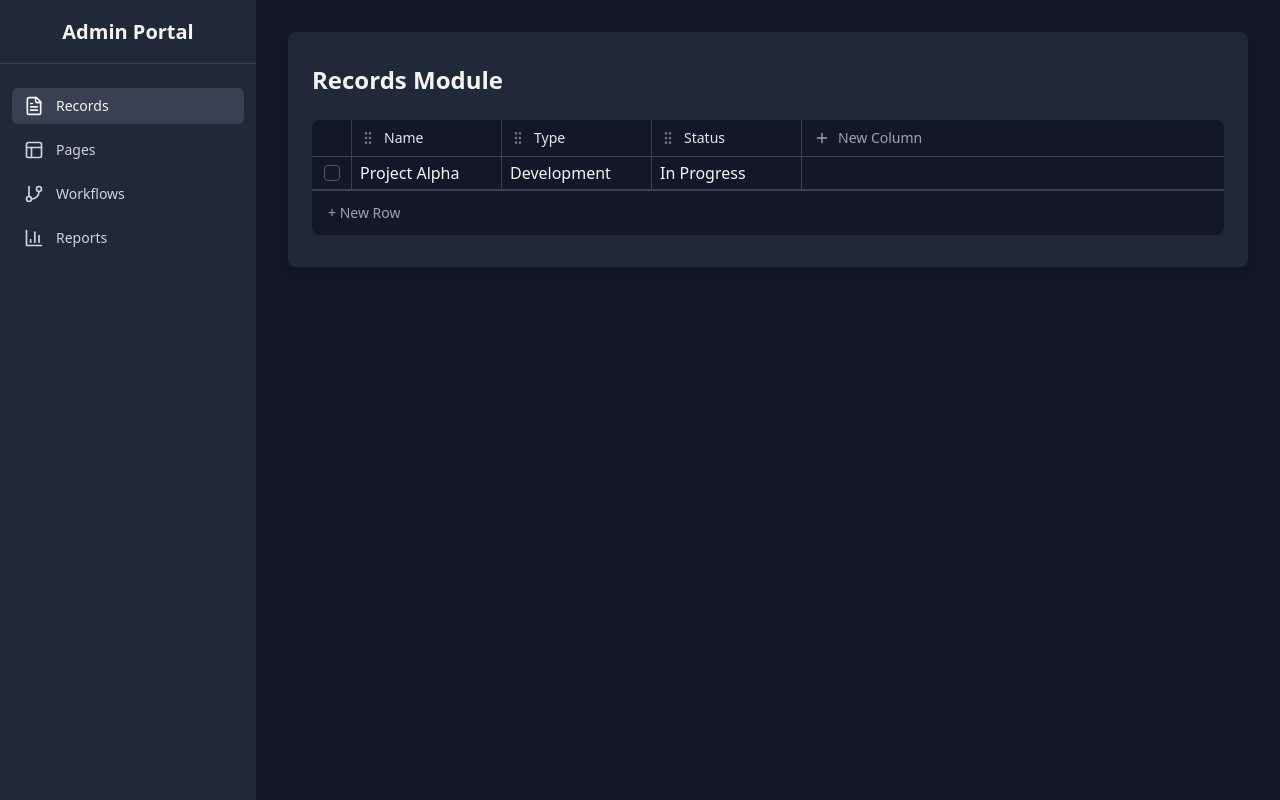
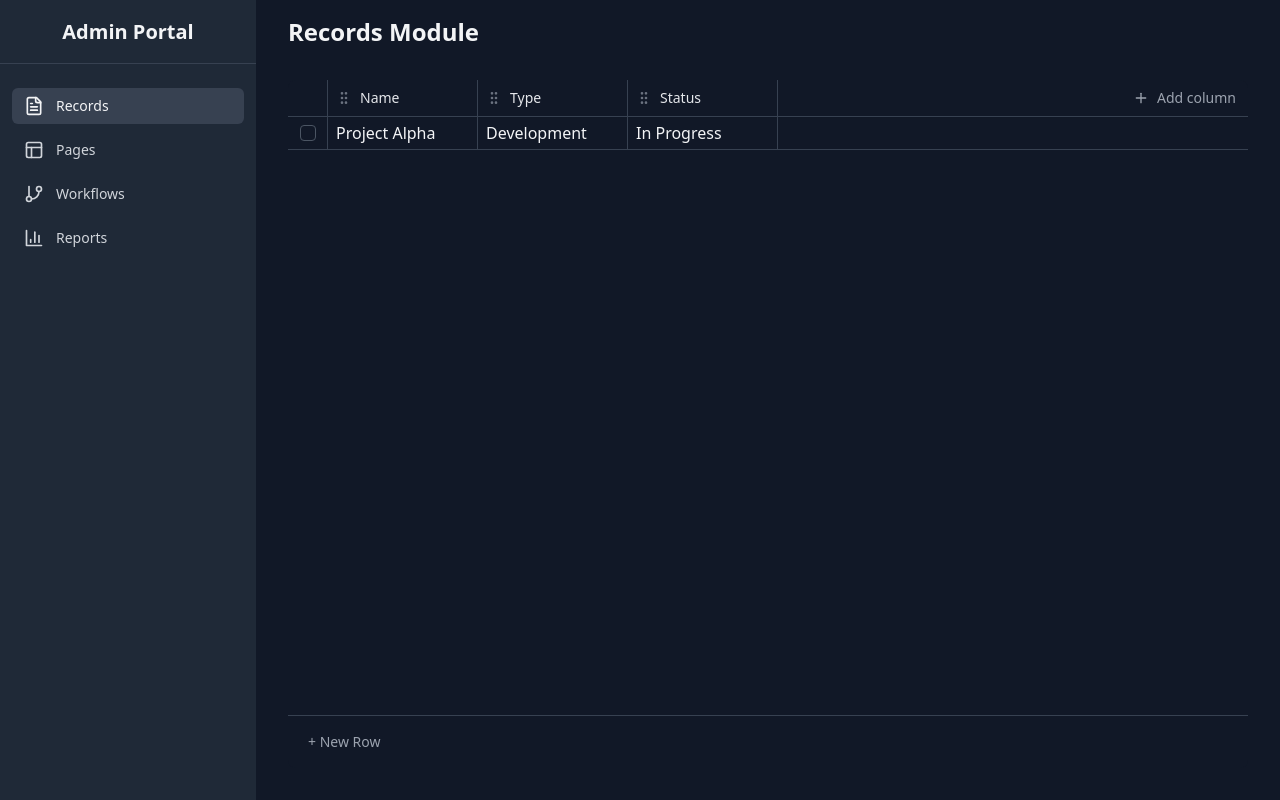
Before and after one commit to benjaminbutty/smbos, a React (Vite) app: page / in a window 1280 px wide. Built offline with nearby package versions, Linux system fonts and the light colour scheme.

Commit message:
database improvements

```diff
--- a/src/App.tsx
+++ b/src/App.tsx
@@ -86,18 +86,18 @@ function App() {
 
       {/* Main content */}
       <main
-        className={`transition-all duration-300 ease-in-out ${
+        className={`transition-all duration-300 ease-in-out h-screen flex flex-col ${
           isSidebarOpen ? 'lg:pl-64' : ''
         }`}
       >
-        <div className="px-4 sm:px-6 lg:px-8 py-8">
-          <div className="bg-gray-800 rounded-lg shadow-lg overflow-hidden">
-            <div className="px-6 py-8">
-              <h2 className="text-2xl font-semibold text-gray-100 mb-6">
-                {activeSection} Module
-              </h2>
-              {renderContent()}
-            </div>
+        <div className="flex-1 flex flex-col">
+          <div className="px-4 sm:px-6 lg:px-8 py-4">
+            <h2 className="text-2xl font-semibold text-gray-100 mb-4">
+              {activeSection} Module
+            </h2>
+          </div>
+          <div className="flex-1 px-4 sm:px-6 lg:px-8 pb-8 flex">
+            {renderContent()}
           </div>
         </div>
       </main>
--- /dev/null
+++ b/src/components/Database/ColumnPicker.tsx
@@ -0,0 +1,123 @@
+import React, { useState, useRef, useEffect } from 'react';
+import { Plus, ChevronRight, Search, TextIcon, Clock, User, Hash } from 'lucide-react';
+import { Column } from './types';
+
+const PREDEFINED_ATTRIBUTES = [
+  { id: 'productName', name: 'Product Name', type: 'text', icon: TextIcon },
+  { id: 'recordId', name: 'Record ID', type: 'text', icon: Hash },
+  { id: 'nextDueTask', name: 'Next due task', type: 'text', icon: Clock },
+  { id: 'createdAt', name: 'Created at', type: 'text', icon: Clock },
+  { id: 'createdBy', name: 'Created by', type: 'text', icon: User },
+  { id: 'price', name: 'Price', type: 'number', icon: TextIcon },
+  { id: 'stockLevel', name: 'Stock Level', type: 'number', icon: TextIcon },
+];
+
+interface ColumnPickerProps {
+  onAddColumn: (column: Omit<Column, 'id'>) => void;
+}
+
+export function ColumnPicker({ onAddColumn }: ColumnPickerProps) {
+  const [isOpen, setIsOpen] = useState(false);
+  const [searchQuery, setSearchQuery] = useState('');
+  const dropdownRef = useRef<HTMLDivElement>(null);
+
+  // Filter attributes based on search query
+  const filteredAttributes = PREDEFINED_ATTRIBUTES.filter(attr =>
+    attr.name.toLowerCase().includes(searchQuery.toLowerCase())
+  );
+
+  // Close dropdown when clicking outside
+  useEffect(() => {
+    function handleClickOutside(event: MouseEvent) {
+      if (dropdownRef.current && !dropdownRef.current.contains(event.target as Node)) {
+        setIsOpen(false);
+      }
+    }
+
+    document.addEventListener('mousedown', handleClickOutside);
+    return () => {
+      document.removeEventListener('mousedown', handleClickOutside);
+    };
+  }, []);
+
+  function handleAddAttribute(attribute: typeof PREDEFINED_ATTRIBUTES[0]) {
+    onAddColumn({
+      name: attribute.name,
+      type: attribute.type,
+    });
+    setIsOpen(false);
+    setSearchQuery('');
+  }
+
+  function handleCreateCustomAttribute() {
+    onAddColumn({
+      name: 'New Column',
+      type: 'text',
+    });
+    setIsOpen(false);
+    setSearchQuery('');
+  }
+
+  return (
+    <div className="relative" ref={dropdownRef}>
+      <button
+        onClick={() => setIsOpen(!isOpen)}
+        className="flex items-center gap-2 text-gray-400 hover:text-gray-200 text-sm px-3 py-2 rounded hover:bg-gray-800"
+      >
+        <Plus className="h-4 w-4" />
+        <span>Add column</span>
+      </button>
+
+      {isOpen && (
+        <div className="absolute top-full right-0 mt-1 w-80 bg-gray-800 border border-gray-700 rounded-lg shadow-lg z-50 overflow-hidden">
+          <div className="p-2">
+            <div className="relative mb-2">
+              <Search className="absolute left-2 top-1/2 transform -translate-y-1/2 h-4 w-4 text-gray-500" />
+              <input
+                type="text"
+                placeholder="Search attributes..."
+                className="w-full bg-gray-700 text-gray-200 pl-8 pr-3 py-2 rounded-md focus:outline-none focus:ring-1 focus:ring-blue-500"
+                value={searchQuery}
+                onChange={(e) => setSearchQuery(e.target.value)}
+                autoFocus
+              />
+            </div>
+
+            <div className="py-1">
+              <div className="text-xs text-gray-500 px-2 py-1 uppercase">Product attributes</div>
+
+              <div className="max-h-64 overflow-y-auto">
+                {filteredAttributes.map((attribute) => (
+                  <button
+                    key={attribute.id}
+                    className="w-full text-left flex items-center gap-3 px-3 py-2 hover:bg-gray-700 text-gray-200 rounded"
+                    onClick={() => handleAddAttribute(attribute)}
+                  >
+                    <div className="flex-shrink-0 w-6 h-6 flex items-center justify-center bg-gray-700 rounded">
+                      <attribute.icon className="h-4 w-4 text-gray-400" />
+                    </div>
+                    <span>{attribute.name}</span>
+                  </button>
+                ))}
+
+                {filteredAttributes.length === 0 && searchQuery && (
+                  <div className="px-3 py-2 text-gray-400 text-sm">No matching attributes found</div>
+                )}
+              </div>
+            </div>
+
+            <div className="border-t border-gray-700 mt-1">
+              <button
+                className="w-full text-left flex items-center justify-between px-3 py-2 hover:bg-gray-700 text-gray-200 rounded mt-1"
+                onClick={handleCreateCustomAttribute}
+              >
+                <span>Create new attribute</span>
+                <ChevronRight className="h-4 w-4 text-gray-500" />
+              </button>
+            </div>
+          </div>
+        </div>
+      )}
+    </div>
+  );
+}
--- a/src/components/Database/DatabaseHeader.tsx
+++ b/src/components/Database/DatabaseHeader.tsx
@@ -1,15 +1,17 @@
 import React from 'react';
-import { GripVertical, Plus } from 'lucide-react';
+import { GripVertical } from 'lucide-react';
 import { Column } from './types';
+import { ColumnPicker } from './ColumnPicker';
 
 interface DatabaseHeaderProps {
   columns: Column[];
   onAddColumn: () => void;
+  onAddCustomColumn: (column: Omit<Column, 'id'>) => void;
 }
 
-export function DatabaseHeader({ columns, onAddColumn }: DatabaseHeaderProps) {
+export function DatabaseHeader({ columns, onAddColumn, onAddCustomColumn }: DatabaseHeaderProps) {
   return (
-    <div className="flex border-b border-gray-700 bg-gray-900">
+    <div className="flex border-b border-gray-700 bg-gray-900 shadow-sm">
       <div className="w-10 flex-shrink-0 border-r border-gray-700" />
       {columns.map((column) => (
         <div
@@ -20,13 +22,9 @@ export function DatabaseHeader({ columns, onAddColumn }: DatabaseHeaderProps) {
           <span className="text-sm font-medium text-gray-200">{column.name}</span>
         </div>
       ))}
-      <button
-        onClick={onAddColumn}
-        className="flex items-center gap-2 px-3 py-2 text-gray-400 hover:text-gray-200 hover:bg-gray-800"
-      >
-        <Plus className="h-4 w-4" />
-        <span className="text-sm">New Column</span>
-      </button>
+      <div className="ml-auto">
+        <ColumnPicker onAddColumn={onAddCustomColumn} />
+      </div>
     </div>
   );
 }
--- a/src/components/Database/DatabaseTable.tsx
+++ b/src/components/Database/DatabaseTable.tsx
@@ -2,6 +2,7 @@ import React, { useState } from 'react';
 import { DatabaseHeader } from './DatabaseHeader';
 import { DatabaseRow } from './DatabaseRow';
 import { useDatabase } from './useDatabase';
+import { Column } from './types';
 
 export function DatabaseTable() {
   const {
@@ -12,12 +13,23 @@ export function DatabaseTable() {
     updateCell,
     selectedRows,
     toggleRowSelection,
+    addCustomColumn,
   } = useDatabase();
   const [focusedCell, setFocusedCell] = useState<{ rowId: string; columnId: string } | null>(null);
 
+  const handleAddCustomColumn = (column: Omit<Column, 'id'>) => {
+    addCustomColumn(column);
+  };
+
   return (
-    <div className="flex-1 flex flex-col bg-gray-900 text-gray-100 rounded-lg overflow-hidden">
-      <DatabaseHeader columns={columns} onAddColumn={addColumn} />
+    <div className="w-full h-full flex-1 flex flex-col bg-gray-900 text-gray-100 rounded-lg overflow-hidden">
+      <div className="sticky top-0 z-10">
+        <DatabaseHeader
+          columns={columns}
+          onAddColumn={addColumn}
+          onAddCustomColumn={handleAddCustomColumn}
+        />
+      </div>
       <div className="flex-1 overflow-auto">
         {rows.map((row) => (
           <DatabaseRow
@@ -31,10 +43,10 @@ export function DatabaseTable() {
           />
         ))}
       </div>
-      <div className="border-t border-gray-700 p-2">
+      <div className="sticky bottom-0 border-t border-gray-700 p-2 bg-gray-900">
         <button
           onClick={addRow}
-          className="text-gray-400 hover:text-gray-200 text-sm px-2 py-1 rounded hover:bg-gray-800"
+          className="text-gray-400 hover:text-gray-200 text-sm px-3 py-2 rounded hover:bg-gray-800"
         >
           + New Row
         </button>
--- a/src/components/Database/types.ts
+++ b/src/components/Database/types.ts
@@ -20,6 +20,7 @@ export interface DatabaseState {
   rows: Row[];
   selectedRows: string[];
   addColumn: () => void;
+  addCustomColumn: (column: Omit<Column, 'id'>) => void;
   addRow: () => void;
   updateCell: (rowId: string, columnId: string, value: string) => void;
   toggleRowSelection: (rowId: string) => void;
--- a/src/components/Database/useDatabase.ts
+++ b/src/components/Database/useDatabase.ts
@@ -1,5 +1,5 @@
 import { create } from 'zustand';
-import { DatabaseState } from './types';
+import { DatabaseState, Column } from './types';
 
 const generateId = () => Math.random().toString(36).substr(2, 9);
 
@@ -37,6 +37,32 @@ export const useDatabase = create<DatabaseState>((set) => ({
             id: generateId(),
             content: '',
             type: 'text',
+          },
+        },
+      }));
+
+      return {
+        columns: [...state.columns, newColumn],
+        rows: updatedRows,
+      };
+    }),
+
+  addCustomColumn: (column) =>
+    set((state) => {
+      const newColumn = {
+        id: generateId(),
+        name: column.name,
+        type: column.type,
+      };
+
+      const updatedRows = state.rows.map((row) => ({
+        ...row,
+        cells: {
+          ...row.cells,
+          [newColumn.id]: {
+            id: generateId(),
+            content: '',
+            type: column.type,
           },
         },
       }));
```
